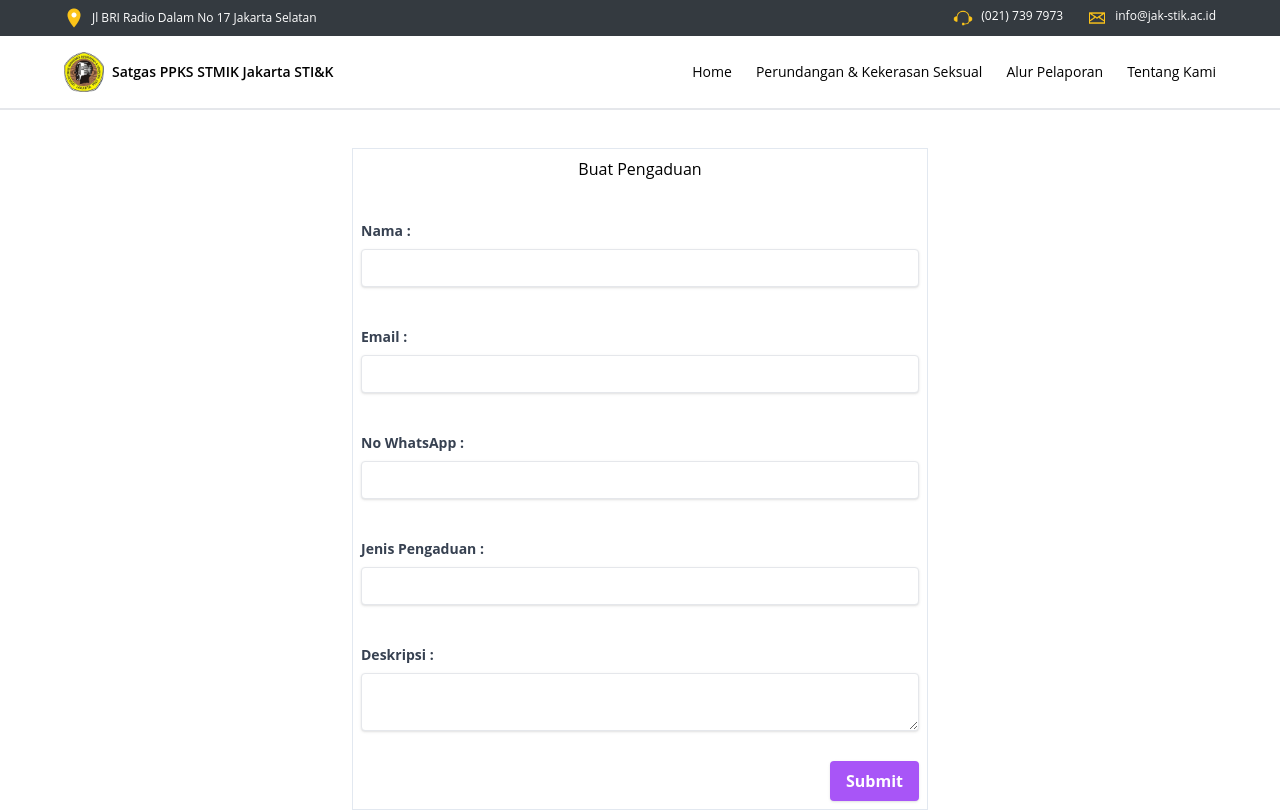
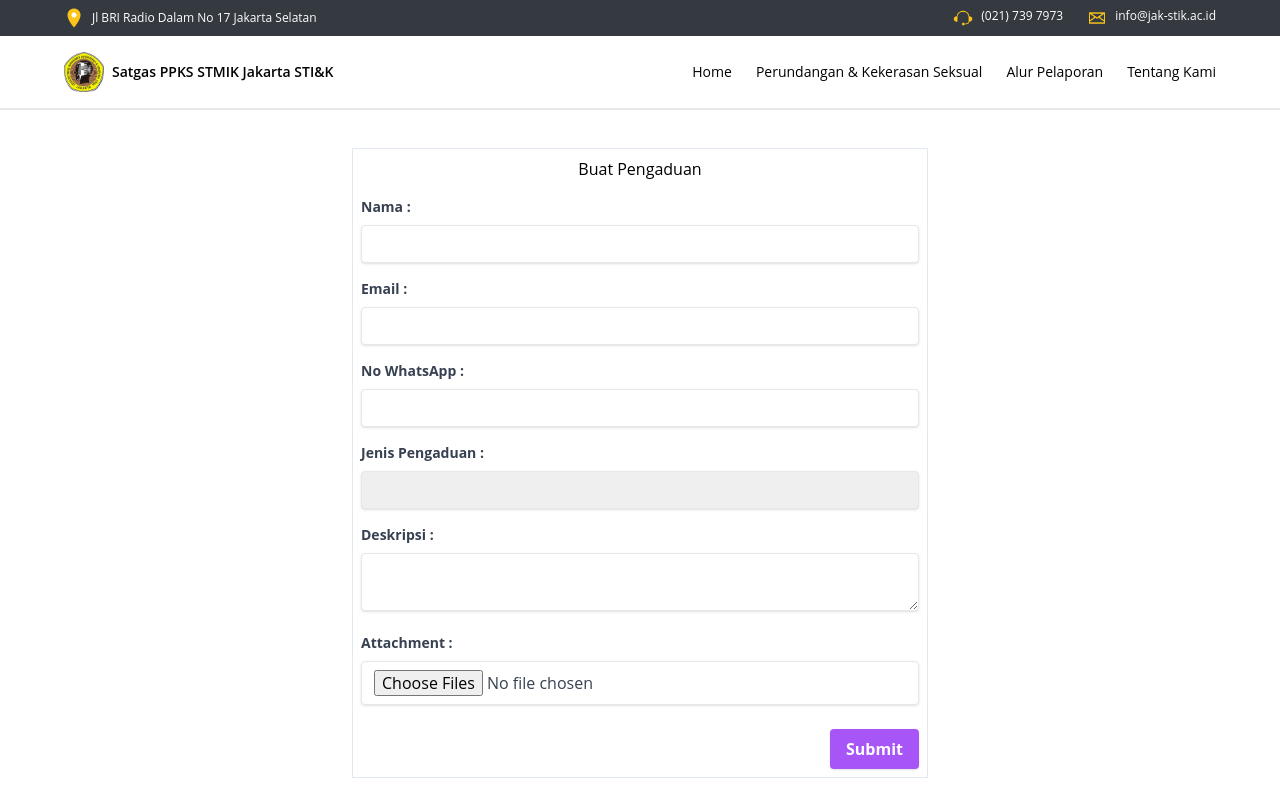
Before and after one commit to nandes007/ppks-stmik-stik, a Vue app: page /complaint in a window 1280 px wide. Shown: the top 811 px of the page. Built offline with nearby package versions, Linux system fonts and the light colour scheme.

Commit message:
update responsive

```diff
--- a/src/views/AboutUs.vue
+++ b/src/views/AboutUs.vue
@@ -1,14 +1,14 @@
 <script></script>
 
 <template>
-    <div class="pt-20 px-16">
+    <div class="pt-20 lg:pb-80 xl:pb-0 px-16">
         <div class="flex justify-center pt-16 pb-48">
             <div class="w-full">
                 <h1 class="text-4xl font-bold text-center">Satuan Tugas</h1>
                 <h5 class="text-center pt-4 text-slate-500 text-xl">Kami Siap Membantu Anda</h5>
 
                 <div class="pt-14 flex justify-center ">
-                    <table class="table-fixed w-1/2">
+                    <table class="table-fixed lg:w-full xl:w-1/2">
                         <tr>
                             <td class="border-b-2 border-slate-300 pr-16 pl-4 py-4">Ketua SATGAS</td>
                             <td class="border-b-2 border-slate-300 pl-8">: Melani Dewi Lusita. S.Kom., MMSI</td>
--- a/src/views/ComplaintForm.vue
+++ b/src/views/ComplaintForm.vue
@@ -1,63 +1,157 @@
 <script setup>
 import axios from 'axios'
-import { reactive } from 'vue'
+import { reactive, ref } from 'vue'
 
 const state = reactive({
     nama: '',
     email: '',
     no_wa: '',
     jenis_pengaduan: '',
-    deskripsi: ''
+    deskripsi: '',
+    errorMessage: '',
+    successMessage: ''
 })
 
+const categories = ref([
+    {
+        value: "A",
+        label: "Perundungan Online / Cyberbullying"
+    },
+    {
+        value: "B",
+        label: "Perundungan Fisik/ Physical Bullying"
+    },
+    {
+        value: "C",
+        label: "Perundungan Verbal/ Verbal Bullying"
+    },
+    {
+        value: "D",
+        label: "Kekerasan Seksual/ Sexual Violence"
+    },
+    {
+        value: "E",
+        label: "Perundungan Sosial/ Social Bullyings"
+    }
+])
+
+const attachments = ref([]);
+const validationError = ref(null);
+
+function handleFileChange(event) {
+    const files = event.target.files;
+    for (const file of files) {
+        attachments.value.push(file);
+    }
+}
+
 async function onSubmit() {
-    console.log("here");
-    console.log(state.nama);
     try {
         const formData = new FormData();
-        formData.append("nama", "blabla");
-        formData.append("email", "blabla");
-        formData.append("no_wa", "blabla");
-        formData.append("jenis_pengaduan", "blabla");
-        formData.append("deskripsi", "blabla");
-        const response = await axios.post('http://127.0.0.1:8000/api/tickets', formData);
-        console.log(response);
+        formData.append("nama", state.nama);
+        formData.append("email", state.email);
+        formData.append("no_wa", state.no_wa);
+        formData.append("jenis_pengaduan", state.jenis_pengaduan);
+        formData.append("deskripsi", state.deskripsi);
+        for (const attachment of attachments.value) {
+            formData.append("attachments[]", attachment);
+        }
+        const response = await axios.post('http://127.0.0.1:8000/api/tickets', formData, {
+            headers: {
+                'Content-Type': 'multipart/form-data'
+            }
+        });
+
+        window.scrollTo(0, 0);
+        state.successMessage = response.data.message;
+        state.nama = '';
+        state.email = '';
+        state.no_wa = '';
+        state.jenis_pengaduan = '';
+        state.deskripsi = '';
+        attachments.value = [];
+        setTimeout(() => {
+            state.successMessage = '';
+        }, 2000);
     } catch (error) {
-        console.log(error);
+        if (error.response.status == 422) {
+            validationError.value = error.response.data.errors;
+        } else {
+            errorMessage = 'Something went wrong!';
+        }
+        setTimeout(() => {
+            validationError.value = null;
+            errorMessage = '';
+        }, 2000);
     }
 
 }
 </script>
 
 <template>
-    <div class="pt-28 pb-20 px-16 flex justify-center">
-        <div class="border border-slate-200 py-2 px-2 w-1/2">
+    <div class="pt-28 lg:pb-60 xl:pb-20 px-16 flex flex-col items-center justify-center">
+        <div v-if="state.errorMessage != ''" class="w-1/2 pb-6">
+            <div class="w-full bg-red-600 text-white py-1 flex justify-center items-center space-x-4 rounded-lg shadow-lg">
+                <svg xmlns="http://www.w3.org/2000/svg" viewBox="0 0 16 16" fill="currentColor" class="w-4 h-4">
+                    <path fill-rule="evenodd" d="M7.5 1.709a.75.75 0 0 1 1 0 8.963 8.963 0 0 0 4.84 2.217.75.75 0 0 1 .654.72 10.499 10.499 0 0 1-5.647 9.672.75.75 0 0 1-.694-.001 10.499 10.499 0 0 1-5.647-9.672.75.75 0 0 1 .654-.719A8.963 8.963 0 0 0 7.5 1.71ZM8 5a.75.75 0 0 1 .75.75v2a.75.75 0 0 1-1.5 0v-2A.75.75 0 0 1 8 5Zm0 7a1 1 0 1 0 0-2 1 1 0 0 0 0 2Z" clip-rule="evenodd" />
+                </svg>
+                <span>{{ state.errorMessage }}</span>
+            </div>
+        </div>
+
+        <div v-if="state.successMessage != ''" class="w-1/2 pb-6">
+            <div class="w-full bg-green-500 text-white py-1 flex justify-center items-center space-x-4 rounded-lg shadow-lg">
+                <svg xmlns="http://www.w3.org/2000/svg" viewBox="0 0 20 20" fill="currentColor" class="w-5 h-5">
+                    <path fill-rule="evenodd" d="M16.704 4.153a.75.75 0 0 1 .143 1.052l-8 10.5a.75.75 0 0 1-1.127.075l-4.5-4.5a.75.75 0 0 1 1.06-1.06l3.894 3.893 7.48-9.817a.75.75 0 0 1 1.05-.143Z" clip-rule="evenodd" />
+                </svg>
+
+                <span>{{ state.successMessage }}</span>
+            </div>
+        </div>
+
+        <div class="border border-slate-200 py-2 px-2 lg:w-full xl:w-1/2">
             <form action="#" @submit.prevent="onSubmit">
                 <h1 class="text-center">Buat Pengaduan</h1>
 
-                <div class="pt-10">
-                    <label for="nama" class="block text-gray-700 text-sm font-bold mb-2">Nama :</label>
+                <div class="pt-4">
+                    <label for="nama" class="block text-gray-700 text-sm font-bold mb-2">Nama : </label>
+                    <span class="text-red-500 py-0 my-0 text-xs">{{ validationError?.nama[0] }}</span>
                     <input v-model="state.nama" id="nama" type="text" class="shadow appearance-none border rounded w-full py-2 px-3 text-gray-700 leading-tight focus:outline-none focus:shadow-outline">
                 </div>
 
-                <div class="pt-10">
+                <div class="pt-4">
                     <label for="email" class="block text-gray-700 text-sm font-bold mb-2">Email :</label>
+                    <span class="text-red-500 py-0 my-0 text-xs">{{ validationError?.email[0] }}</span>
                     <input v-model="state.email" id="email" type="text" class="shadow appearance-none border rounded w-full py-2 px-3 text-gray-700 leading-tight focus:outline-none focus:shadow-outline">
                 </div>
 
-                <div class="pt-10">
+                <div class="pt-4">
                     <label for="no_wa" class="block text-gray-700 text-sm font-bold mb-2">No WhatsApp :</label>
+                    <span class="text-red-500 py-0 my-0 text-xs">{{ validationError?.no_wa[0] }}</span>
                     <input v-model="state.no_wa" id="no_wa" type="text" class="shadow appearance-none border rounded w-full py-2 px-3 text-gray-700 leading-tight focus:outline-none focus:shadow-outline">
                 </div>
 
-                <div class="pt-10">
+                <div class="pt-4">
                     <label for="jenis_pengaduan" class="block text-gray-700 text-sm font-bold mb-2">Jenis Pengaduan :</label>
-                    <input v-model="state.jenis_pengaduan" id="jenis_pengaduan" type="text" class="shadow appearance-none border rounded w-full py-2 px-3 text-gray-700 leading-tight focus:outline-none focus:shadow-outline">
+                    <span class="text-red-500 py-0 my-0 text-xs">{{ validationError?.jenis_pengaduan[0] }}</span>
+                    <select class="shadow appearance-none border rounded w-full py-2 px-3 text-gray-700 leading-tight focus:outline-none focus:shadow-outline" name="jenis_pengaduan" id="jenis_pengaduan" v-model="state.jenis_pengaduan">
+                        <option
+                            v-for="category of categories"
+                            :key="category.value"
+                            :value="category.value"
+                        >{{ category.label }}</option>
+                    </select>
                 </div>
 
-                <div class="pt-10">
+                <div class="pt-4">
                     <label for="deskripsi" class="block text-gray-700 text-sm font-bold mb-2">Deskripsi :</label>
+                    <span class="text-red-500 py-0 my-0 text-xs">{{ validationError?.deskripsi[0] }}</span>
                     <textarea v-model="state.deskripsi" id="deskripsi" type="text" class="shadow appearance-none border rounded w-full py-2 px-3 text-gray-700 leading-tight focus:outline-none focus:shadow-outline"></textarea>
+                </div>
+
+                <div class="pt-4">
+                    <label for="attachment" class="block text-gray-700 text-sm font-bold mb-2">Attachment :</label>
+                    <input id="attachment" type="file" multiple accept=".jpg,.png" @change="handleFileChange" class="shadow appearance-none border rounded w-full py-2 px-3 text-gray-700 leading-tight focus:outline-none focus:shadow-outline">
                 </div>
 
                 <div class="pt-6 flex justify-end">
--- a/src/views/Reporting.vue
+++ b/src/views/Reporting.vue
@@ -1,7 +1,7 @@
 <script></script>
 
 <template>
-    <div class="pt-20 px-16">
+    <div class="pt-20 lg:pb-60 xl:pb-0 px-16">
         <div class="flex pt-16 pb-32">
             <div class="w-1/2">
                 <h1 class="text-3xl font-bold">Buat Aduan Kamu Sekarang!</h1>
@@ -11,7 +11,7 @@
             </div>
             <div class="w-1/2 space-y-6 pl-20">
                 <div>
-                    <button class="bg-green-500 py-2 px-2 space-x-6 rounded text-white w-1/2 flex items-center hover:opacity-90">
+                    <button class="bg-green-500 py-2 px-2 space-x-6 rounded text-white lg:w-full xl:w-1/2 flex items-center hover:opacity-90">
                         <div class="px-2 py-1.5 bg-white rounded-md">
                             <img src="../assets/icon/whats-app-image.svg" width="16" height="16">
                         </div>
@@ -21,7 +21,7 @@
                     </button>
                 </div>
                 <div>
-                    <button class="bg-red-500 py-2 px-2 space-x-6 rounded text-white w-1/2 flex items-center hover:opacity-90">
+                    <button class="bg-red-500 py-2 px-2 space-x-6 rounded text-white lg:w-full xl:w-1/2 flex items-center hover:opacity-90">
                         <div class="px-2 py-1.5 bg-white rounded-md">
                             <img src="../assets/icon/gmail-image.svg" width="20" height="20">
                         </div>
```
